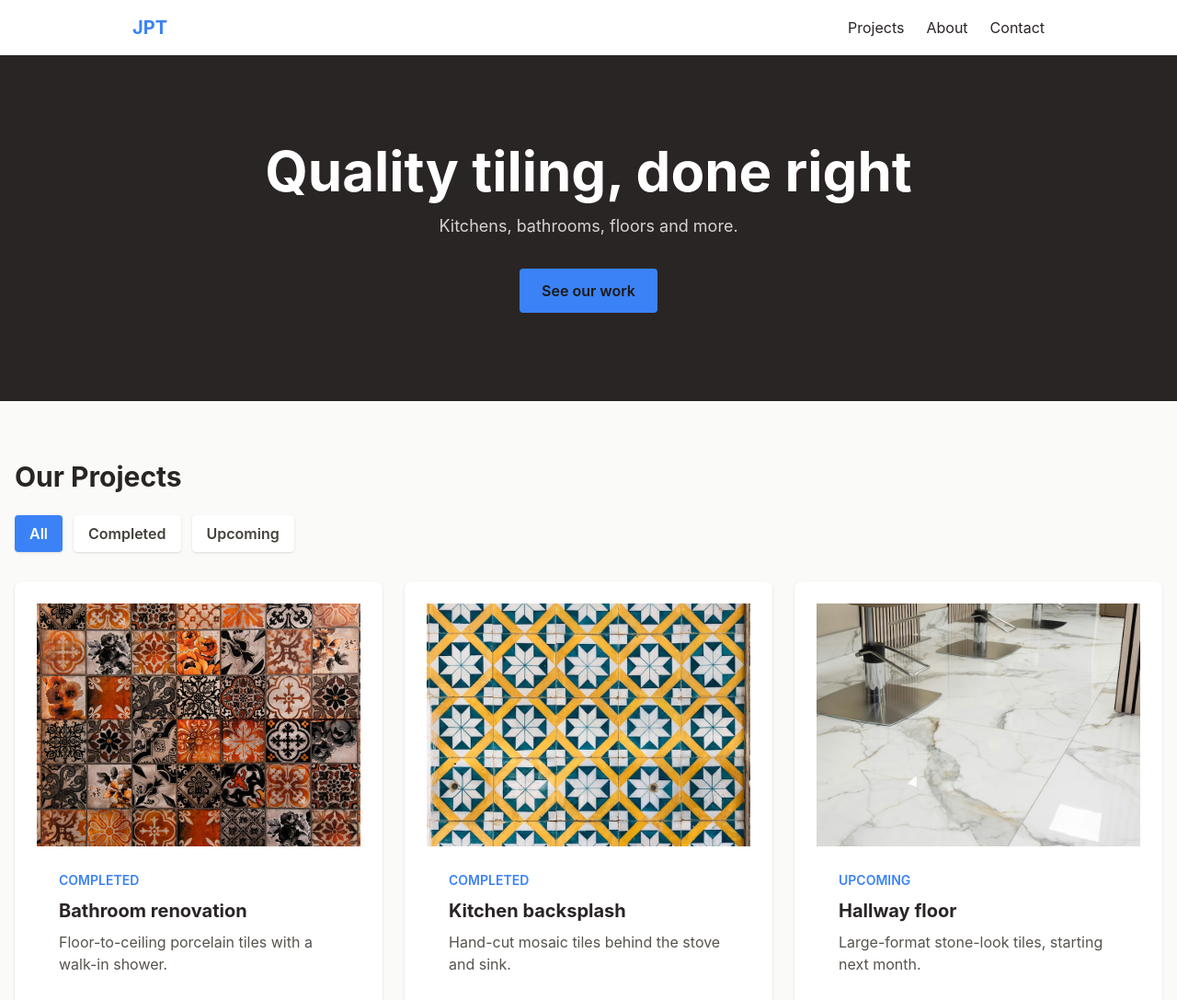
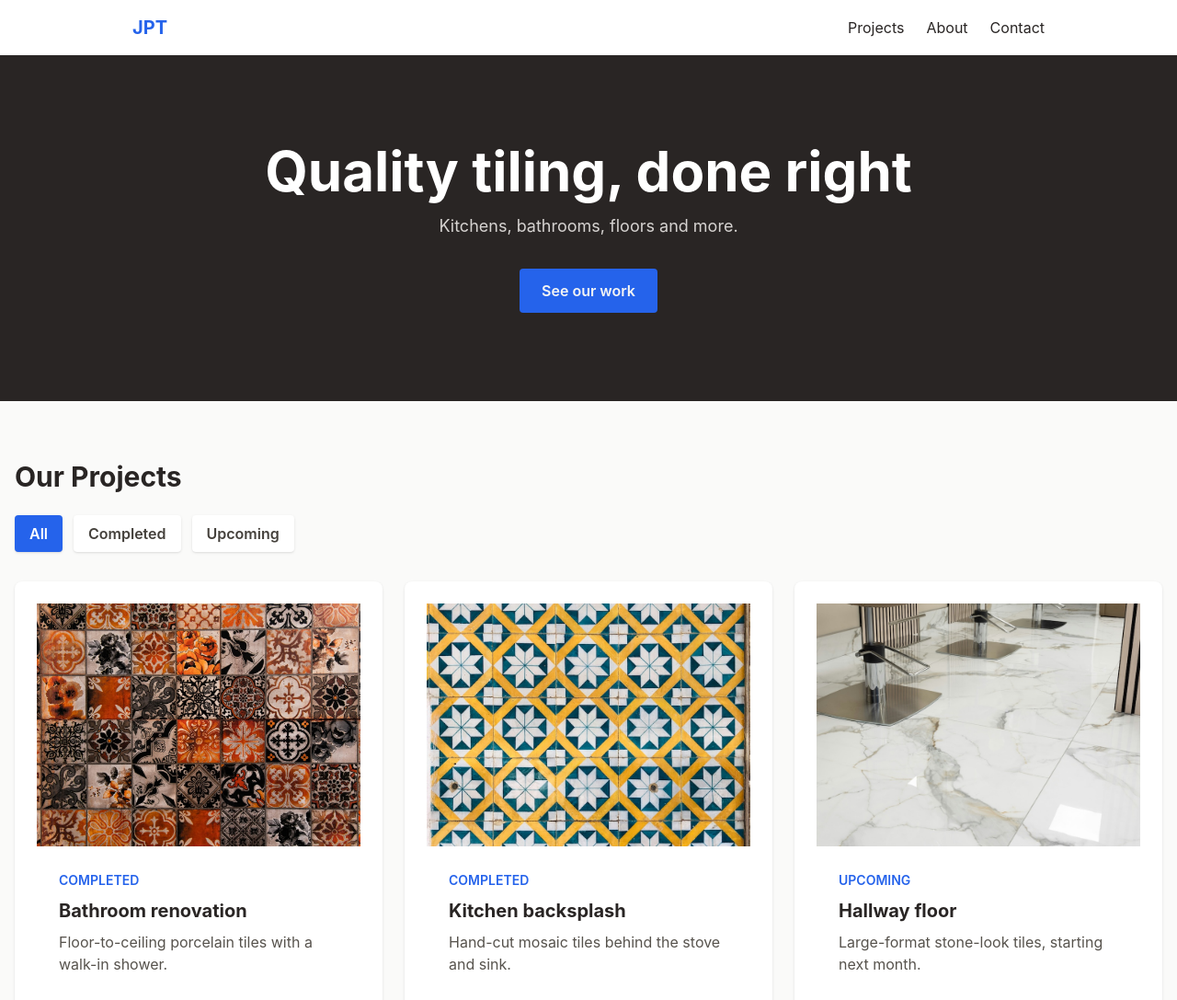
Before and after one commit to RoyEsh0/JPT-tiling, a website built with Vite: page index.html in a window 1280 px wide. Shown: the top 1087 px of the page at 92% size. Built offline with nearby package versions, Linux system fonts and the light colour scheme.

Commit message:
fix color contrast and add robots.txt

```diff
--- a/index.html
+++ b/index.html
@@ -58,7 +58,7 @@
         </p>
         <a
           href="#projects"
-          class="mt-8 inline-block rounded bg-brand px-6 py-3 font-semibold text-stone-900 hover:bg-amber-400"
+          class="mt-8 inline-block rounded bg-brand px-6 py-3 font-semibold text-stone-100 hover:bg-amber-400 hover:text-stone-900"
         >
           See our work
         </a>
--- /dev/null
+++ b/public/robots.txt
@@ -0,0 +1,2 @@
+User-agent: *
+Allow: /
--- a/src/style.css
+++ b/src/style.css
@@ -1,6 +1,6 @@
 @import "tailwindcss";
 
 @theme {
-  --color-brand: #3b82f6;
+  --color-brand: #2563eb;
 
 }
```
